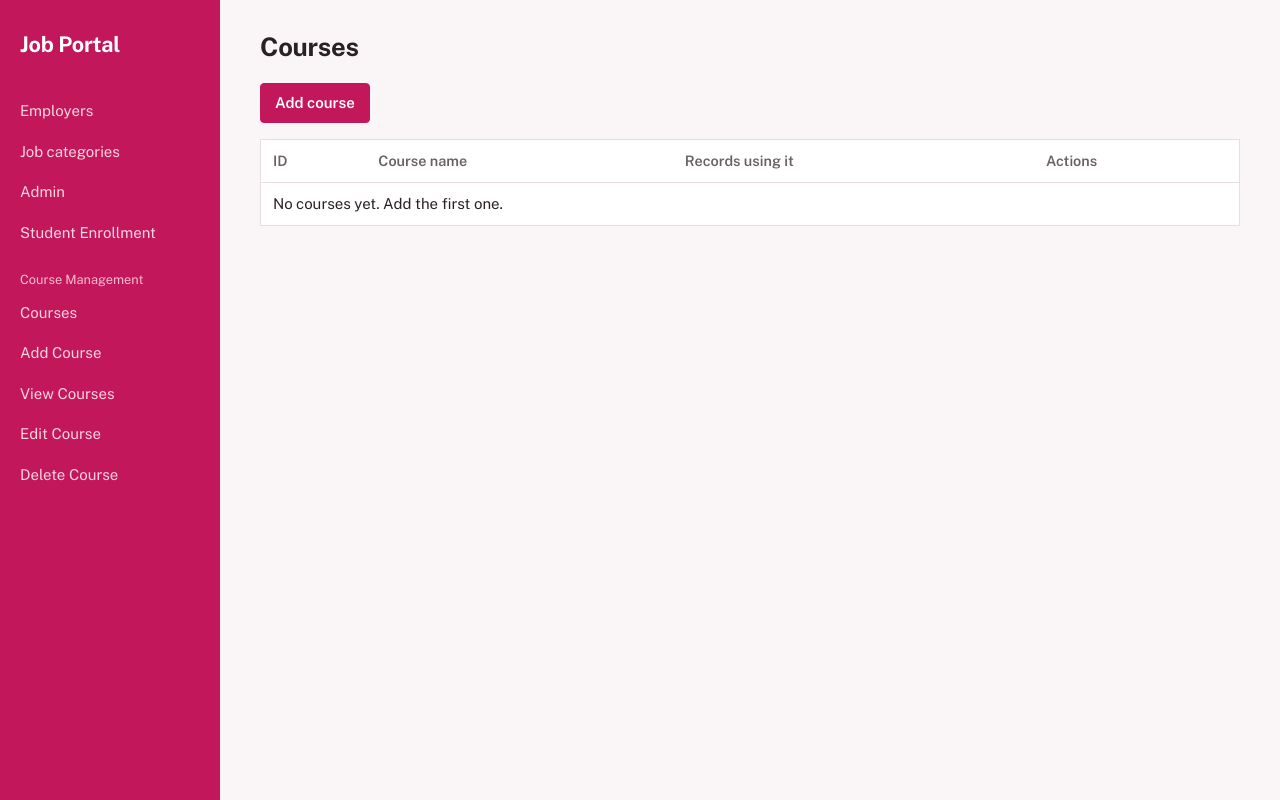
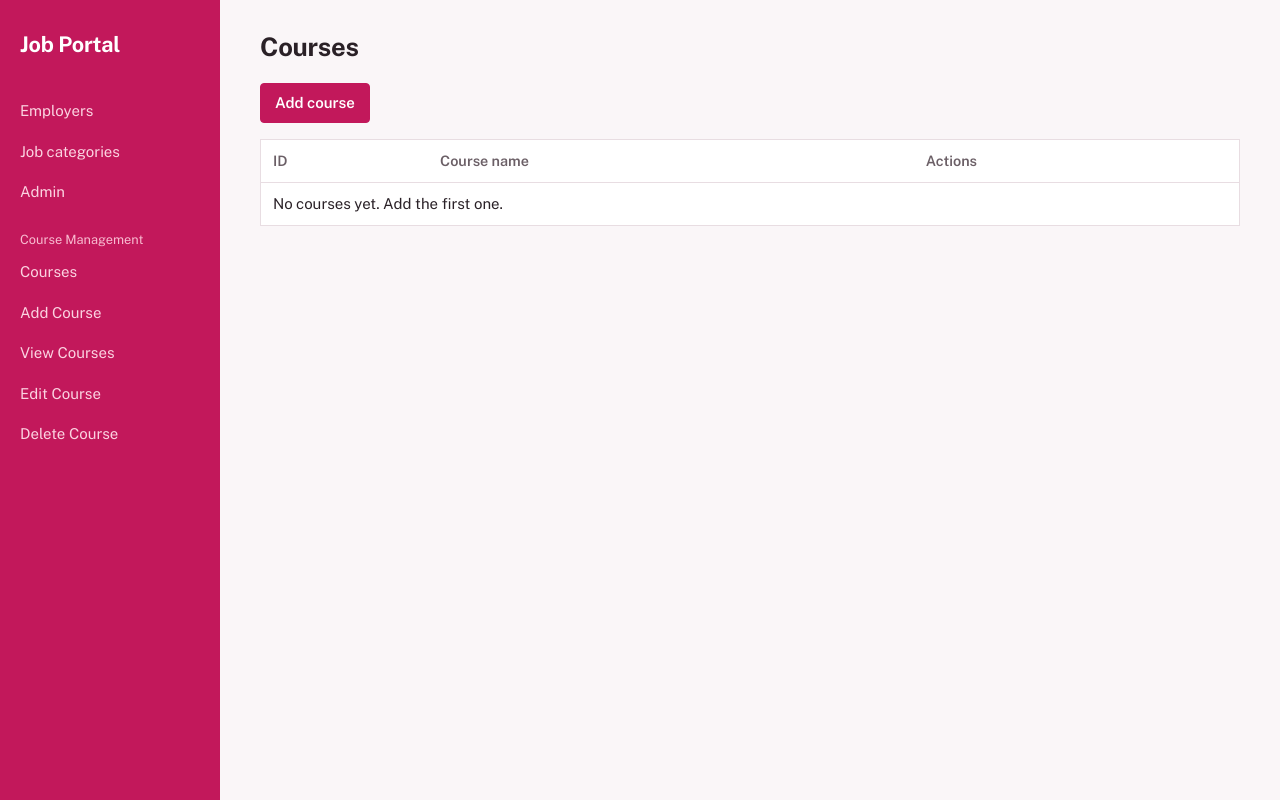
Before and after one commit to MarkLesterAgaser/JobPortalSystem, a Django app: page /courses/ in a window 1280 px wide. Run offline with Django 5.2, Linux system fonts and the light colour scheme; data that the repository does not hold is empty.

Commit message:
Remove Enrollment model and related forms, views, and templates

```diff
--- a/jobportal/templates/jobportal/base.html
+++ b/jobportal/templates/jobportal/base.html
@@ -118,7 +118,7 @@
       <a href="{% url 'employer_list' %}" {% if request.path == '/' or '/employers' in request.path %}class="current"{% endif %}>Employers</a>
       <a href="{% url 'category_list' %}" {% if '/categories' in request.path %}class="current"{% endif %}>Job categories</a>
       <a href="/admin/">Admin</a>
-      <a href="{% url 'enrollment_list' %}" {% if '/enrollments' in request.path %}class="current"{% endif %}>Student Enrollment</a>
+      {# <a href="{% url 'enrollment_list' %}" {% if '/enrollments' in request.path %}class="current"{% endif %}>Student Enrollment</a> #}
       <span class="group">Course Management</span>
       <a href="{% url 'course_list' %}">Courses</a>
       <a href="{% url 'course_add' %}">Add Course</a>
--- a/jobportal/templates/jobportal/course_list.html
+++ b/jobportal/templates/jobportal/course_list.html
@@ -10,12 +10,11 @@
 </div>
 
 <table>
-  <tr><th>ID</th><th>Course name</th><th>Records using it</th><th>Actions</th></tr>
+  <tr><th>ID</th><th>Course name</th><th>Actions</th></tr>
   {% for c in courses %}
   <tr>
     <td>{{ c.id }}</td>
     <td>{{ c.course_name }}</td>
-    <td>{{ c.record_total }}</td>
     <td>
       <a href="{% url 'course_edit' c.pk %}">Edit</a>
       <form method="post" action="{% url 'course_delete' c.pk %}" class="inline"
@@ -26,7 +25,7 @@
     </td>
   </tr>
   {% empty %}
-  <tr><td colspan="4">No courses yet. Add the first one.</td></tr>
+  <tr><td colspan="3">No courses yet. Add the first one.</td></tr>
   {% endfor %}
 </table>
 {% endblock %}
--- a/jobportal/templates/jobportal/enrollment_form.html
+++ b/jobportal/templates/jobportal/enrollment_form.html
@@ -1,3 +1,4 @@
+{% comment %}
 {% extends 'jobportal/base.html' %}
 {% block title %}{{ title }}{% endblock %}
 {% block content %}
@@ -15,3 +16,4 @@
   <a class="btn gray" href="{% url 'enrollment_list' %}">Cancel</a>
 </form>
 {% endblock %}
+{% endcomment %}
--- a/jobportal/templates/jobportal/enrollment_list.html
+++ b/jobportal/templates/jobportal/enrollment_list.html
@@ -1,3 +1,4 @@
+{% comment %}
 {% extends 'jobportal/base.html' %}
 {% block title %}Enrollment records{% endblock %}
 {% block content %}
@@ -29,3 +30,4 @@
   {% endfor %}
 </table>
 {% endblock %}
+{% endcomment %}
--- a/jobportal/urls.py
+++ b/jobportal/urls.py
@@ -18,9 +18,9 @@ urlpatterns = [
     path('courses/add/', views.course_add, name='course_add'),
     path('courses/<int:pk>/edit/', views.course_edit, name='course_edit'),
     path('courses/<int:pk>/delete/', views.course_delete, name='course_delete'),
-    path('enrollments/', views.enrollment_list, name='enrollment_list'),
-    path('enrollments/add/', views.enrollment_add, name='enrollment_add'),
-    path('enrollments/<int:pk>/edit/', views.enrollment_edit, name='enrollment_edit'),
-    path('enrollments/<int:pk>/delete/', views.enrollment_delete, name='enrollment_delete'),
+    # path('enrollments/', views.enrollment_list, name='enrollment_list'),
+    # path('enrollments/add/', views.enrollment_add, name='enrollment_add'),
+    # path('enrollments/<int:pk>/edit/', views.enrollment_edit, name='enrollment_edit'),
+    # path('enrollments/<int:pk>/delete/', views.enrollment_delete, name='enrollment_delete'),
     path('employers/<int:pk>/course/', views.employer_set_course, name='employer_set_course'),
 ]
--- a/jobportal/views.py
+++ b/jobportal/views.py
@@ -4,8 +4,8 @@ from django.utils.dateparse import parse_date
 from django.shortcuts import render, redirect, get_object_or_404
 from django.views.decorators.http import require_POST
 
-from .forms import CourseForm, EmployerForm, EnrollmentForm, JobCategoryForm
-from .models import Application, Course, Employer, Enrollment, Hiring, JobCategory, JobPost
+from .forms import CourseForm, EmployerForm, JobCategoryForm
+from .models import Application, Course, Employer, Hiring, JobCategory, JobPost
 
 
 def employer_list(request):
@@ -186,9 +186,7 @@ def category_toggle(request, pk):
     return redirect('category_list')
 
 def course_list(request):
-    courses = Course.objects.annotate(
-        record_total=Count('enrollments')
-    ).order_by('id')
+    courses = Course.objects.order_by('id')
     return render(request, 'jobportal/course_list.html', {
         'courses': courses,
         'mode': request.GET.get('mode', ''),
@@ -235,48 +233,48 @@ def course_delete(request, pk):
         messages.error(request, f'{name} cannot be deleted because records still use it.')
     return redirect('course_list')
 
-def enrollment_list(request):
-    enrollments = Enrollment.objects.select_related('course').order_by('id')
-    return render(request, 'jobportal/enrollment_list.html', {
-        'enrollments': enrollments,
-    })
-
-
-def enrollment_add(request):
-    if request.method == 'POST':
-        form = EnrollmentForm(request.POST)
-        if form.is_valid():
-            form.save()
-            messages.success(request, 'Enrollment was saved.')
-            return redirect('enrollment_list')
-    else:
-        form = EnrollmentForm()
-    return render(request, 'jobportal/enrollment_form.html', {
-        'form': form, 'title': 'Student enrollment',
-    })
-
-
-def enrollment_edit(request, pk):
-    enrollment = get_object_or_404(Enrollment, pk=pk)
-    if request.method == 'POST':
-        form = EnrollmentForm(request.POST, instance=enrollment)
-        if form.is_valid():
-            form.save()
-            messages.success(request, 'Enrollment was updated.')
-            return redirect('enrollment_list')
-    else:
-        form = EnrollmentForm(instance=enrollment)
-    return render(request, 'jobportal/enrollment_form.html', {
-        'form': form, 'title': 'Edit enrollment',
-    })
-
-
-@require_POST
-def enrollment_delete(request, pk):
-    enrollment = get_object_or_404(Enrollment, pk=pk)
-    enrollment.delete()
-    messages.success(request, 'Enrollment was deleted.')
-    return redirect('enrollment_list')
+# def enrollment_list(request):
+#     enrollments = Enrollment.objects.select_related('course').order_by('id')
+#     return render(request, 'jobportal/enrollment_list.html', {
+#         'enrollments': enrollments,
+#     })
+#
+#
+# def enrollment_add(request):
+#     if request.method == 'POST':
+#         form = EnrollmentForm(request.POST)
+#         if form.is_valid():
+#             form.save()
+#             messages.success(request, 'Enrollment was saved.')
+#             return redirect('enrollment_list')
+#     else:
+#         form = EnrollmentForm()
+#     return render(request, 'jobportal/enrollment_form.html', {
+#         'form': form, 'title': 'Student enrollment',
+#     })
+#
+#
+# def enrollment_edit(request, pk):
+#     enrollment = get_object_or_404(Enrollment, pk=pk)
+#     if request.method == 'POST':
+#         form = EnrollmentForm(request.POST, instance=enrollment)
+#         if form.is_valid():
+#             form.save()
+#             messages.success(request, 'Enrollment was updated.')
+#             return redirect('enrollment_list')
+#     else:
+#         form = EnrollmentForm(instance=enrollment)
+#     return render(request, 'jobportal/enrollment_form.html', {
+#         'form': form, 'title': 'Edit enrollment',
+#     })
+#
+#
+# @require_POST
+# def enrollment_delete(request, pk):
+#     enrollment = get_object_or_404(Enrollment, pk=pk)
+#     enrollment.delete()
+#     messages.success(request, 'Enrollment was deleted.')
+#     return redirect('enrollment_list')
 
 @require_POST
 def employer_set_course(request, pk):
```
Also changed, not shown: jobportal/forms.py (+14 -14 lines), jobportal/models.py (+14 -14 lines), jobportal/migrations/0002_course_enrollment.py.
